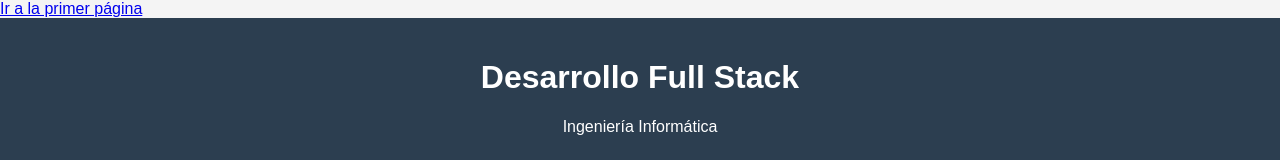
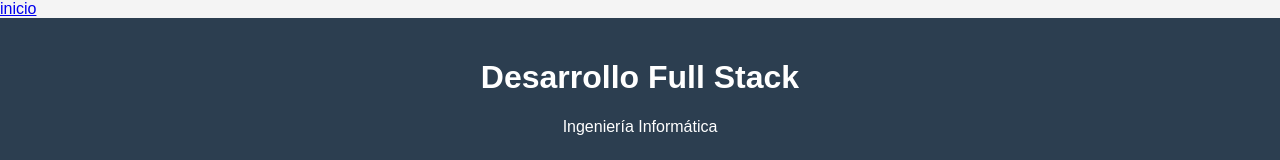
Before and after one commit to alanomarmarquezcruz-blip/itsao, a plain HTML site: page informatica.html in a window 1280 px wide. Shown: the top 160 px of the page. Drawn offline with Linux system fonts and the light colour scheme.

Commit message:
Update informatica.html

```diff
--- a/informatica.html
+++ b/informatica.html
@@ -4,7 +4,7 @@
 <meta charset="UTF-8">
 <meta name="viewport" content="width=device-width, initial-scale=1.0">
 <title>Desarrollo Full Stack</title>
-<a href="index.html">Ir a la primer página</a>
+<a href="index.html">inicio</a>
 
 </body>
 </html>
```
